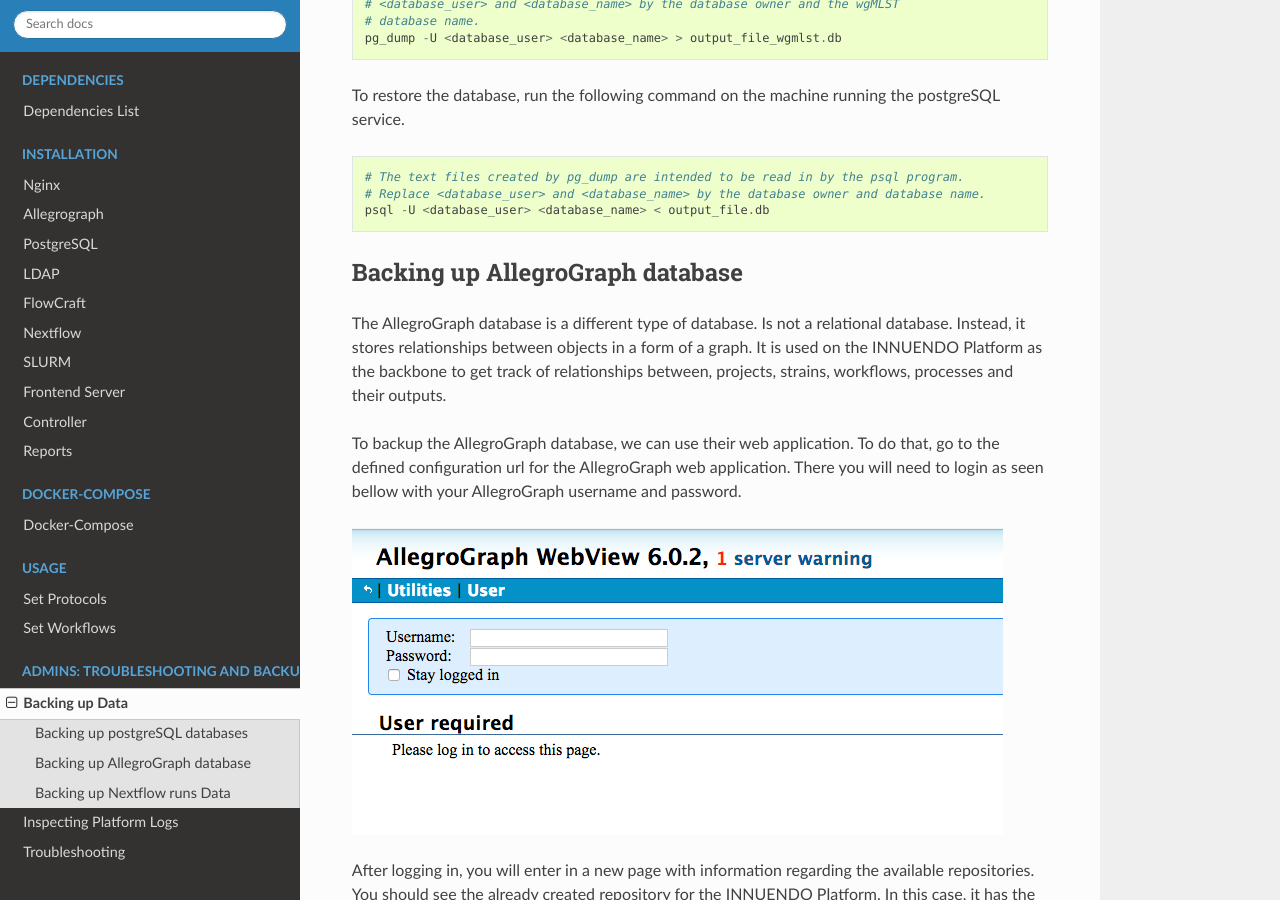
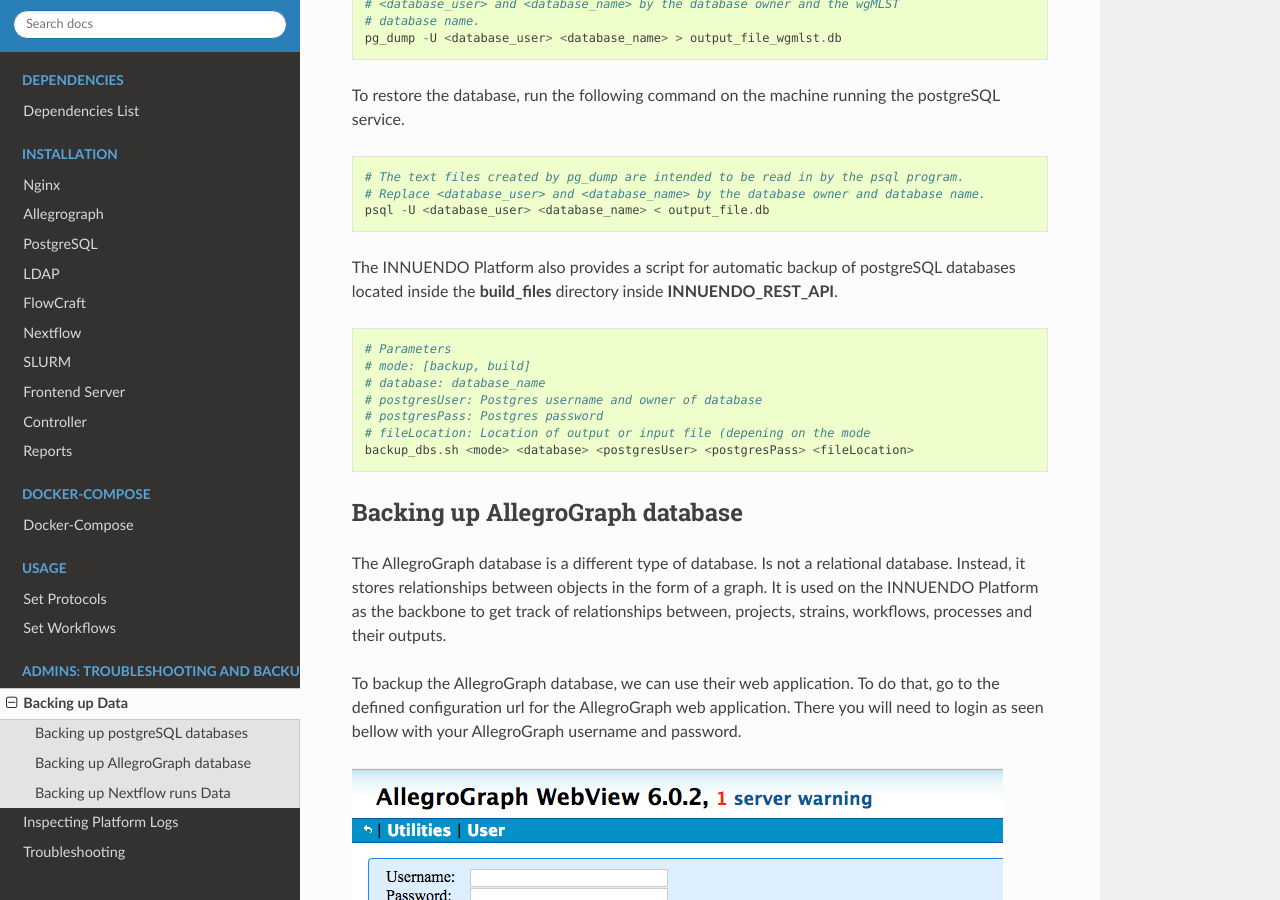
Before and after one commit to bfrgoncalves/INNUENDO_docker, a Sphinx documentation site: the page built from docs/troubleshooting/backups.rst, in a window 1280 px wide and 900 px high, scrolled down 736 px. Built offline with Sphinx 7.4.7 and the Read the Docs theme 2.0.0, drawn with Linux system fonts in a browser that asks for light colours; some of the changed text lies outside the part shown.

Commit message:
add new backup documentation

```diff
--- a/docs/troubleshooting/backups.rst
+++ b/docs/troubleshooting/backups.rst
@@ -48,11 +48,25 @@
     # Replace <database_user> and <database_name> by the database owner and database name.
     psql -U <database_user> <database_name> < output_file.db
 
+The INNUENDO Platform also provides a script for automatic backup of
+postgreSQL databases located inside the **build_files** directory inside
+**INNUENDO_REST_API**.
+
+::
+
+    # Parameters
+    # mode: [backup, build]
+    # database: database_name
+    # postgresUser: Postgres username and owner of database
+    # postgresPass: Postgres password
+    # fileLocation: Location of output or input file (depening on the mode
+    backup_dbs.sh <mode> <database> <postgresUser> <postgresPass> <fileLocation>
+
 Backing up AllegroGraph database
 ^^^^^^^^^^^^^^^^^^^^^^^^^^^^^^^^
 
 The AllegroGraph database is a different type of database. Is not a
-relational database. Instead, it stores relationships between objects in a
+relational database. Instead, it stores relationships between objects in the
 form of a graph. It is used on the INNUENDO Platform as the backbone to get
 track of relationships between, projects, strains, workflows, processes and
 their outputs.
@@ -83,6 +97,25 @@
 
 .. image:: ../images/import_allegro.png
 
+In addition to the previous steps, the INNUENDO Platform provides a
+programmatic way to backup and restore the AllegroGraph database using the
+script **build_allegro.py** located at the **build_files** directory inside
+**INNUENDO_REST_API**.
+
+::
+
+    # Parameters
+    # mode: [backup, build]
+    # fileLocation: Location of the output or input file
+    #
+    # Steps
+    # Copy build_allegro.py to INNUENDO_REST_API since it requires to be run
+    on that location.
+    cp <INNUENDO_REST_API_location>/build_files/build_allegro.py <INNUENDO_REST_API_location>/
+    # Add AllegroGraph client to the PYTHONPATH
+    export PYTHONPATH="<INNUENDO_REST_API_LOCATION>/agraph-6.2.1-client-python/src"
+    # Run the script
+    flask/bin/python build_allegro.py <mode> <fileLocation>
 
 Backing up Nextflow runs Data
 ^^^^^^^^^^^^^^^^^^^^^^^^^^^^^
```
